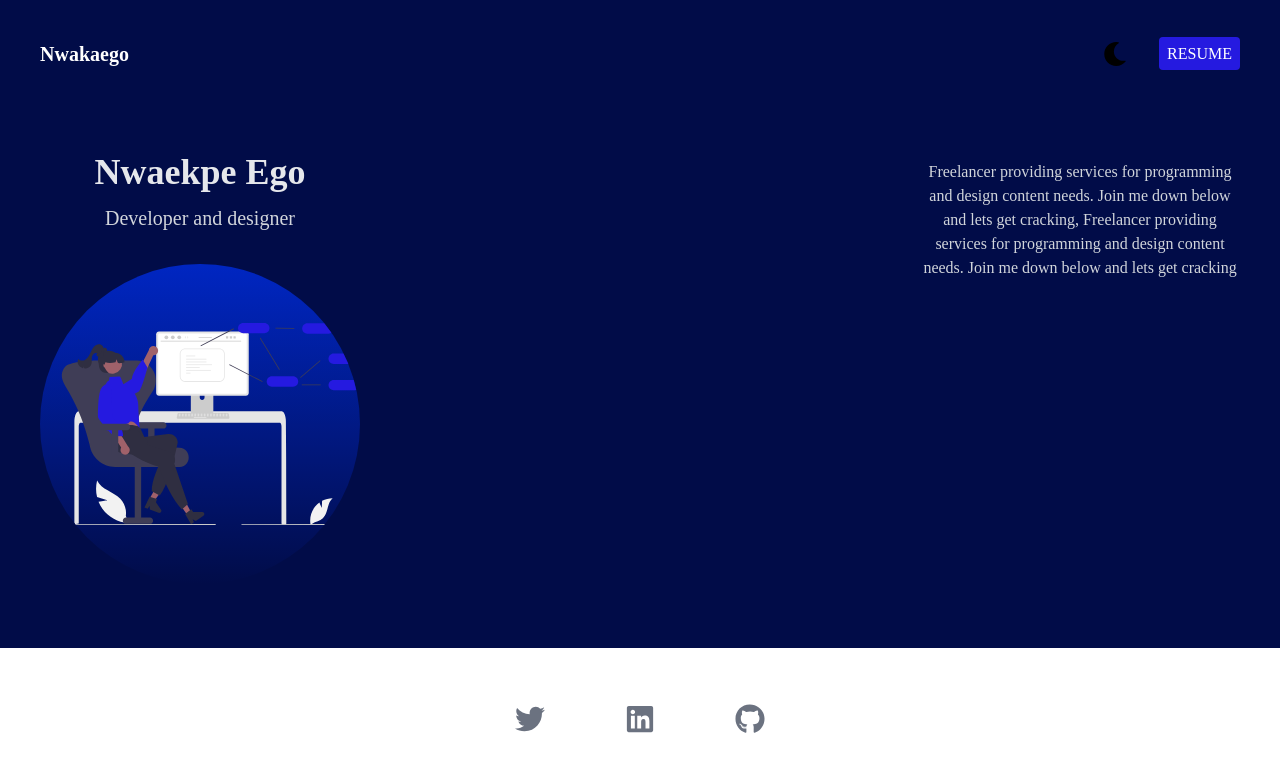
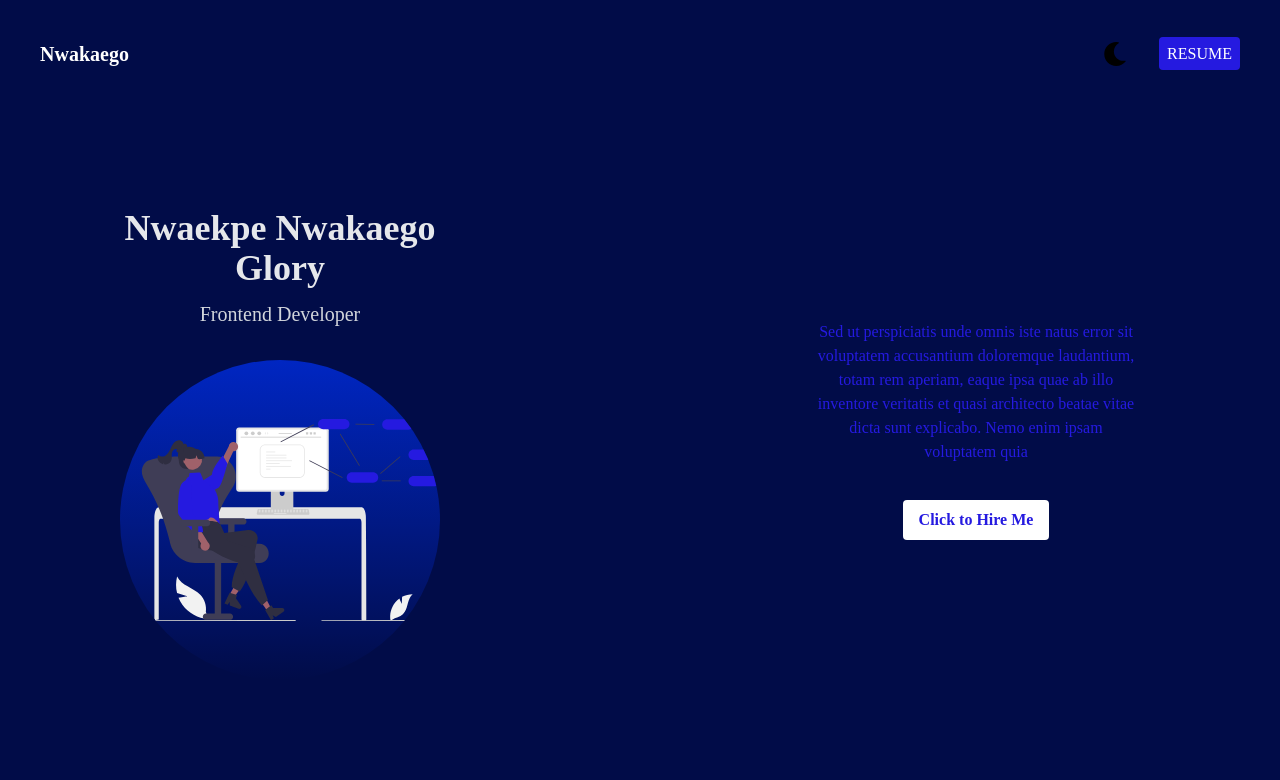
Before and after one commit to Nwakaego-Ego/Portfolio, a Next.js app: page /header in a window 1280 px wide. Shown: the top 780 px of the page. Built offline with nearby package versions, Linux system fonts and the light colour scheme.

Commit message:
Working on the hero page

```diff
--- a/src/app/header/page.js
+++ b/src/app/header/page.js
@@ -23,13 +23,13 @@ const header = () => {
             </li>
           </ul>
         </nav>
-        <div className="lg:flex lg:justify-between text-center py-6">
-          <div>
-            <h1 className="text-4xl py-3 text-gray-200 font-bold">
-              Nwaekpe Ego
+        <div className="lg:flex lg:justify-between text-center py-6 lg:px-20 lg:py-20 ">
+          <div className="">
+            <h1 className="text-4xl py-3 text-gray-200 font-bold lg:w-full ">
+              Nwaekpe Nwakaego <span className="hidden md:block">Glory</span>
             </h1>
             <h2 className="text-xl font-medium mb-5 text-gray-300">
-              Developer and designer
+              Frontend Developer
             </h2>
 
             <Image
@@ -44,12 +44,17 @@ const header = () => {
             />
           </div>
           <div>
-            <p className="flex leading-6 text-gray-300 mt-5 lg:justify-end lg:w-80">
-              Freelancer providing services for programming and design content
-              needs. Join me down below and lets get cracking, Freelancer
-              providing services for programming and design content needs. Join
-              me down below and lets get cracking
-            </p>
+            <div className="lg:max-w-full lg:py-6 lg:px-6 lg:h-48 lg:bg-white lg:shadow-2xl lg:rounded-lg  lg:hover:bg-normalBlue lg:hover:text-white lg:transition lg:duration-300 lg:ease-in-out lg:transform lg:hover:scale-105 lg:mt-20">
+              <p className="flex leading-6 text-white lg:text-normalBlue mt-5 lg:justify-end lg:w-80 lg:pb-6   hover:text-white">
+                Sed ut perspiciatis unde omnis iste natus error sit voluptatem
+                accusantium doloremque laudantium, totam rem aperiam, eaque ipsa
+                quae ab illo inventore veritatis et quasi architecto beatae
+                vitae dicta sunt explicabo. Nemo enim ipsam voluptatem quia
+              </p>
+            </div>
+            <button className="bg-white hover:bg-normalBlue hover:text-white transition duration-300 ease-in-out transform hover:scale-105 hover:bg-blue-500 text-normalBlue font-bold py-2 px-4 rounded m-8">
+              Click to Hire Me
+            </button>
           </div>
         </div>
       </div>
```
